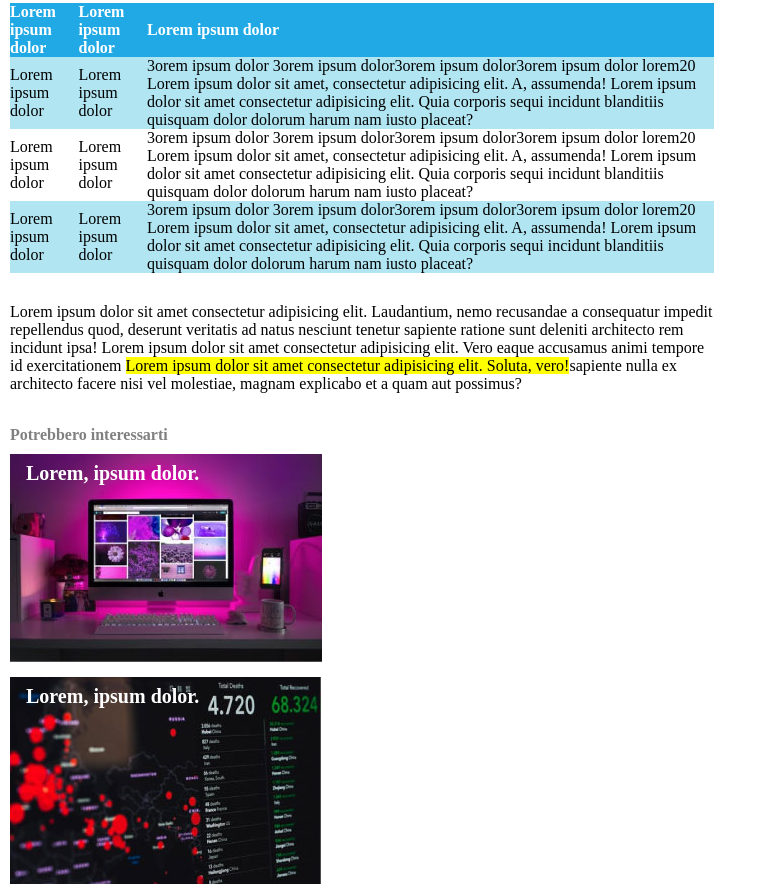
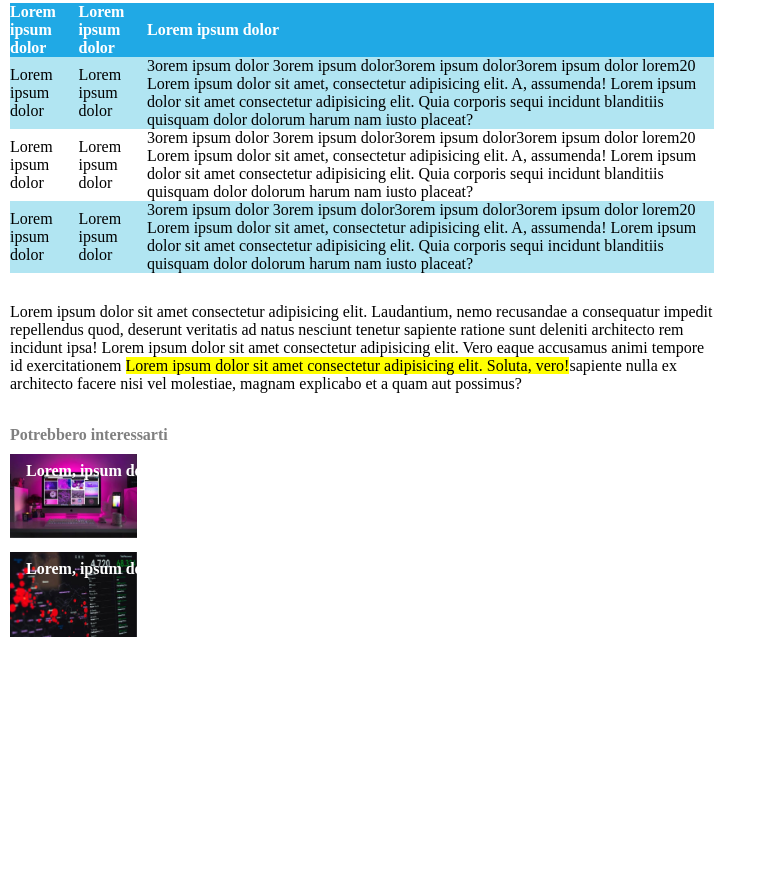
Before and after one commit to mekkiouertani/html-css-booleaner, a plain HTML site: page index.html in a window 1280 px wide. Shown: the part 1296-2185 px from the top of the page, without its empty margins (0-767 px from the left). After the commit the page ends 1937 px from the top, so only its background shows below. Drawn offline with Linux system fonts and the light colour scheme.

Commit message:
resize footer images

```diff
--- a/css/style.css
+++ b/css/style.css
@@ -86,15 +86,19 @@ footer{
 }
 
 footer h4{
-    color: grey;;
+    color: grey;
 }
 
 .container-ads{
     position: relative;
     color: white;
     font-weight: bold;
-    font-size: 20px;
+    font-size: 16px;
     margin-top: 10px;
+}
+
+.container-ads img{
+    width: 10%;
 }
 
 .ads{
```
